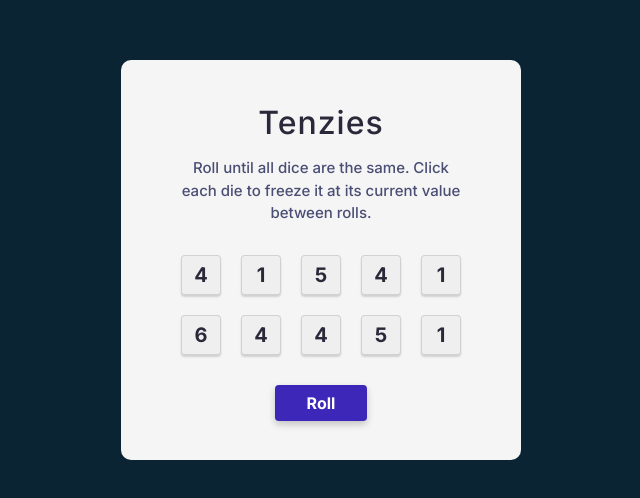
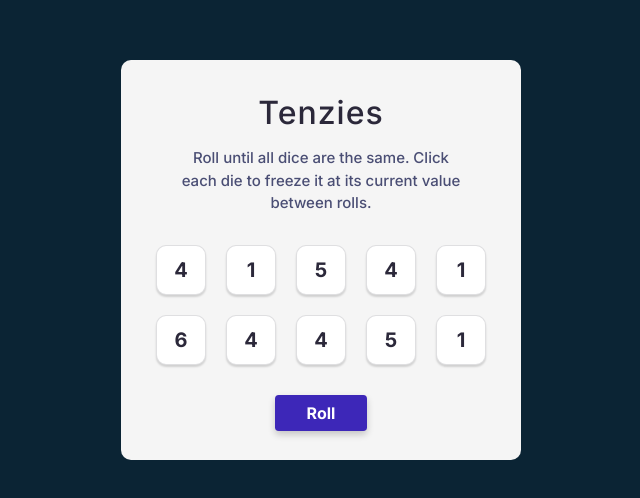
Before and after one commit to tariq-k-dev/tenzies, a React (Vite) app: page / in a window 1280 px wide. Shown: the part 140-638 px from the top of the page, without its empty margins (319-959 px from the left). Built offline with nearby package versions, Linux system fonts and the light colour scheme.

Commit message:
Update die button styles

```diff
--- a/src/components/Die.module.css
+++ b/src/components/Die.module.css
@@ -3,15 +3,17 @@
   flex-direction: column;
   justify-content: center;
   align-items: center;
+  background-color: #ffffff;
   border: 0.1rem solid rgba(var(--primary-color-rgb), 0.15);
-  border-radius: 0.381rem;
+  border-radius: 1rem;
+  box-shadow: 0 0.2rem 0.2rem rgba(0, 0, 0, 0.15);
   color: var(--primary-color);
   cursor: pointer;
+  font-family: 'Inter', sans-serif;
   font-size: 2rem;
   font-weight: bold;
-  width: 4rem;
-  height: 4rem;
-  box-shadow: 0 0.2rem 0.2rem rgba(0, 0, 0, 0.15);
+  width: 5rem;
+  height: 5rem;
 }
 
 .frozen {
```
